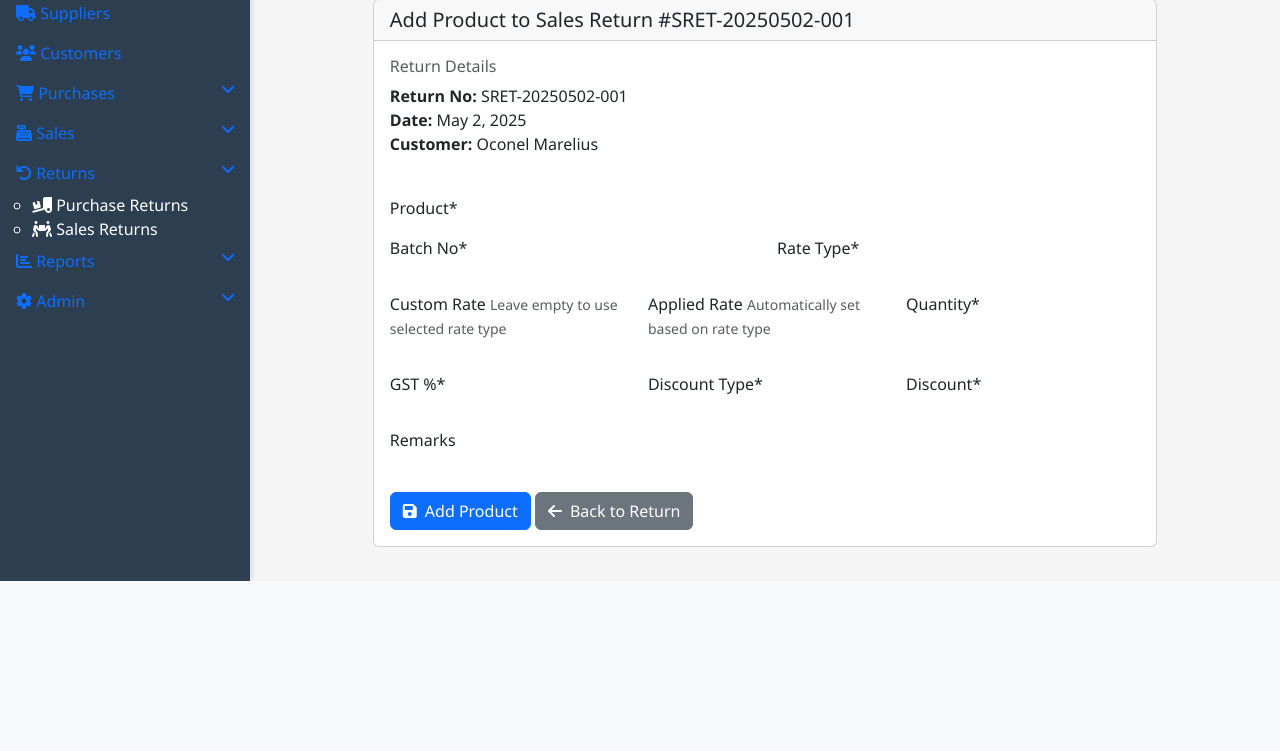
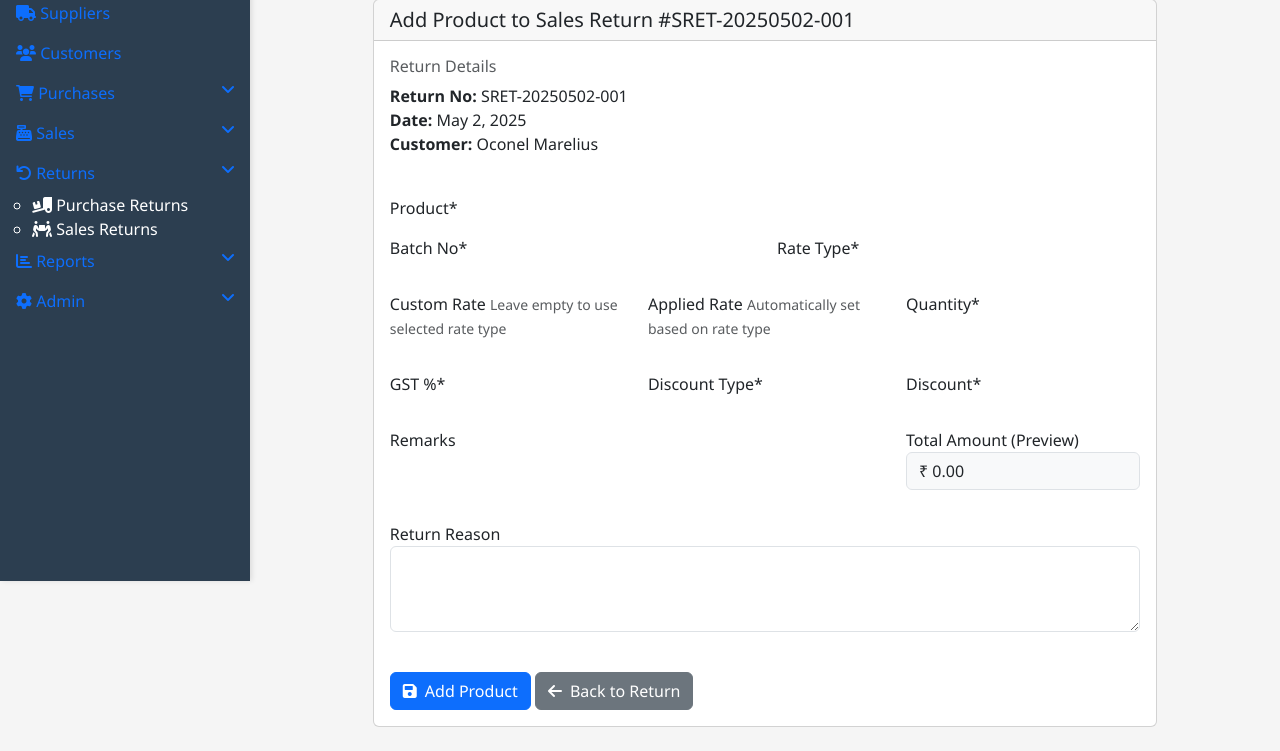
Before and after one commit to Pratiks7559/pharma-management-systems, a Django app: a page that uses pharmamgmt/templates/returns/sales_return_item_form.html in a window 1280 px wide. Shown: the part 219-970 px from the top of the page. Before the commit the page ends 800 px from the top, so only its background shows below. Run offline with Django 4.2, Linux system fonts and the light colour scheme; a user stored in the database is signed in; data comes from the database, SQL or seed files in the repository.

Commit message:
Automatically fill product details in the purchase return form
Implement AJAX to autofill expiry, rate, and quantity fields based on product ID and batch number in sales_return_item_form.html.

Replit-Commit-Author: Agent
Replit-Commit-Session-Id: 0dc6f3b5-868a-4a0c-aef4-88435edc90d1
Replit-Commit-Screenshot-Url: https://storage.googleapis.com/screenshot-production-us-central1/2d072680-5ca2-4879-a39d-02f3bbe69017/69ff65aa-0478-4b10-a964-760a150cdda2.jpg

```diff
--- a/pharmamgmt/templates/returns/sales_return_item_form.html
+++ b/pharmamgmt/templates/returns/sales_return_item_form.html
@@ -1,5 +1,92 @@
 {% extends 'base.html' %}
 {% load custom_filters %}
+
+{% block extrahead %}
+<script>
+    $(document).ready(function() {
+        // Function to fetch batch details when product and batch are selected
+        function fetchBatchDetails() {
+            const product_id = $('#id_return_productid').val();
+            const batch_no = $('#id_return_product_batch_no').val();
+
+            if (product_id && batch_no) {
+                $.ajax({
+                    url: window.location.href,
+                    data: {
+                        'product_id': product_id,
+                        'batch_no': batch_no
+                    },
+                    dataType: 'json',
+                    beforeSend: function() {
+                        $('#sales_info').html('<div class="alert alert-info">Loading sales information...</div>');
+                    },
+                    success: function(data) {
+                        if (data.exists) {
+                            // Auto-fill fields
+                            $('#id_return_product_expiry').val(data.expiry);
+                            $('#id_return_sale_rate').val(data.rate);
+
+                            // Show sales info
+                            $('#sales_info').html('<div class="alert alert-success">' + data.message + ' Original quantity: ' + data.quantity + '</div>');
+                        } else {
+                            // Clear fields if batch not found or not sold to this customer
+                            $('#id_return_product_expiry').val('');
+                            $('#id_return_sale_rate').val('');
+                            $('#sales_info').html('<div class="alert alert-warning">' + data.message + '</div>');
+                        }
+                    },
+                    error: function() {
+                        $('#sales_info').html('<div class="alert alert-danger">Error retrieving sales information.</div>');
+                    }
+                });
+            }
+        }
+
+        // Trigger batch details lookup when either product or batch changes
+        $('#id_return_productid, #id_return_product_batch_no').change(function() {
+            fetchBatchDetails();
+        });
+
+        // Calculate total on change of quantity, rate, discount or GST
+        function updateTotal() {
+            const qty = $('#id_return_sale_quantity').val() || 0;
+            const rate = $('#id_return_sale_rate').val() || 0;
+            const discount = $('#id_return_sale_discount').val() || 0;
+            const igst = $('#id_return_sale_igst').val() || 0;
+            const discountType = $('#id_return_sale_calculation_mode').val();
+
+            // Calculate base amount
+            let base_amount = parseFloat(qty) * parseFloat(rate);
+
+            // Apply discount
+            let discounted_amount = base_amount;
+            if (parseFloat(discount) > 0) {
+                if (discountType === 'percentage') {
+                    // Percentage discount
+                    discounted_amount = base_amount * (1 - (parseFloat(discount) / 100));
+                } else {
+                    // Fixed discount
+                    discounted_amount = base_amount - parseFloat(discount);
+                }
+            }
+
+            // Apply GST
+            const total = discounted_amount * (1 + (parseFloat(igst) / 100));
+
+            if (!isNaN(total)) {
+                $('#total_preview').text(total.toFixed(2));
+            }
+        }
+
+        $('#id_return_sale_quantity, #id_return_sale_rate, #id_return_sale_discount, #id_return_sale_igst, #id_return_sale_calculation_mode').on('input change', function() {
+            updateTotal();
+        });
+
+        // Initialize calculation
+        updateTotal();
+    });
+</script>
+{% endblock %}
 
 {% block content %}
 <div class="container">
@@ -20,6 +107,9 @@
                             </ul>
                         </div>
                     </div>
+
+                    <!-- Display sales information -->
+                    <div id="sales_info" class="mb-3"></div>
 
                     <form method="post">
                         {% csrf_token %}
@@ -116,12 +206,30 @@
                         </div>
 
                         <div class="row mb-3">
-                            <div class="col-md-12">
+                            <div class="col-md-8">
                                 <div class="form-group mb-3">
                                     <label for="{{ form.return_remarks.id_for_label }}">Remarks</label>
                                     {{ form.return_remarks }}
                                     {% if form.return_remarks.errors %}
                                         <div class="text-danger">{{ form.return_remarks.errors }}</div>
+                                    {% endif %}
+                                </div>
+                            </div>
+                            <div class="col-md-4">
+                                <div class="form-group mb-3">
+                                    <label>Total Amount (Preview)</label>
+                                    <div class="form-control bg-light">₹ <span id="total_preview">0.00</span></div>
+                                </div>
+                            </div>
+                        </div>
+
+                        <div class="row mb-3">
+                            <div class="col-md-12">
+                                <div class="form-group mb-3">
+                                    <label for="{{ form.return_reason.id_for_label }}">Return Reason</label>
+                                    {{ form.return_reason }}
+                                    {% if form.return_reason.errors %}
+                                        <div class="text-danger">{{ form.return_reason.errors }}</div>
                                     {% endif %}
                                 </div>
                             </div>
```
